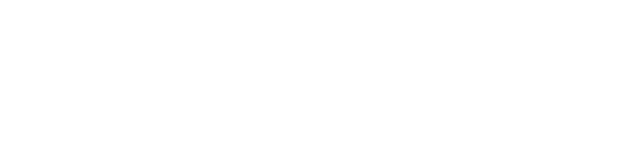
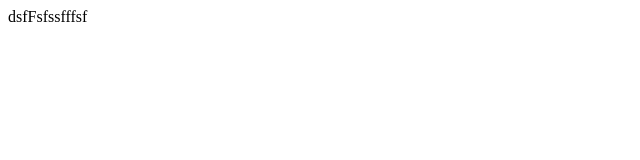
Before and after one commit to Huixies/homework, a plain HTML site: page index.html in a window 1280 px wide. Shown: the whole page, without its empty margins (0-640 px from the left). Drawn offline with Linux system fonts and the light colour scheme.

Commit message:
login form2

```diff
--- a/index.html
+++ b/index.html
@@ -5,5 +5,7 @@
     <meta name="viewport" content="width=device-width, initial-scale=1.0" />
     <title>git&github</title>
   </head>
-  <body></body>
+  <body>
+    dsfFsfssfffsf
+  </body>
 </html>
```
